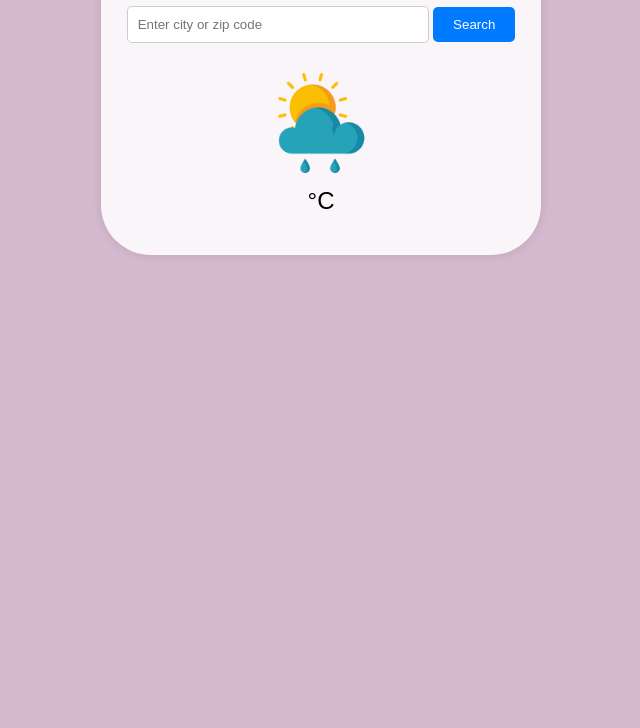
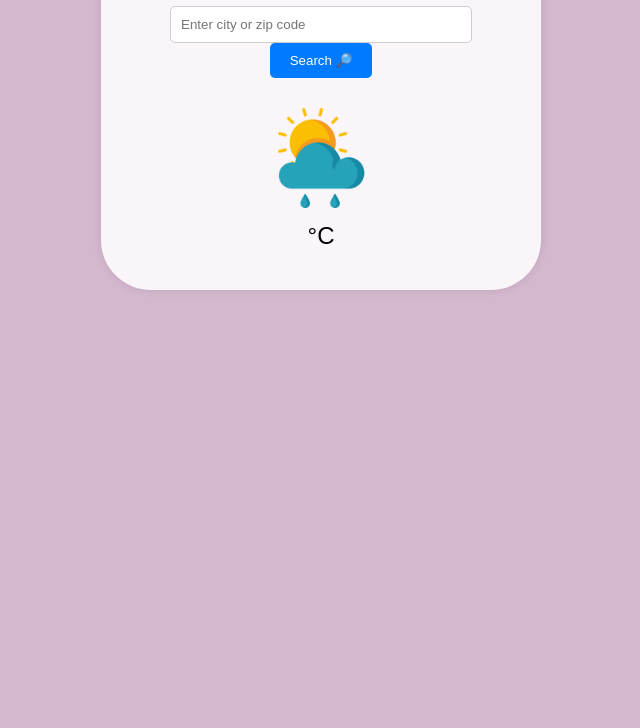
Before and after one commit to romeodecoder/romeodecoder.github.io, a plain HTML site: page index.html in a window 1280 px wide. Shown: the part 72-800 px from the top of the page, without its empty margins (319-959 px from the left). Drawn offline with Linux system fonts and the light colour scheme.

Commit message:
search icon added

```diff
--- a/index.html
+++ b/index.html
@@ -11,10 +11,10 @@
 
 
     <div class="container">
-        <h1>Live Weather Dashboard </h1>
+        <h1>Live Weather Dashboard</h1>
         <div class="search-container">
             <input type="text" id="locationInput" placeholder="Enter city or zip code">
-            <button id="searchButton">Search</button>
+            <button id="searchButton">Search 🔎</button>
         </div>
         <div class="weather-info">
             <h2 id="locationName"></h2>
```
